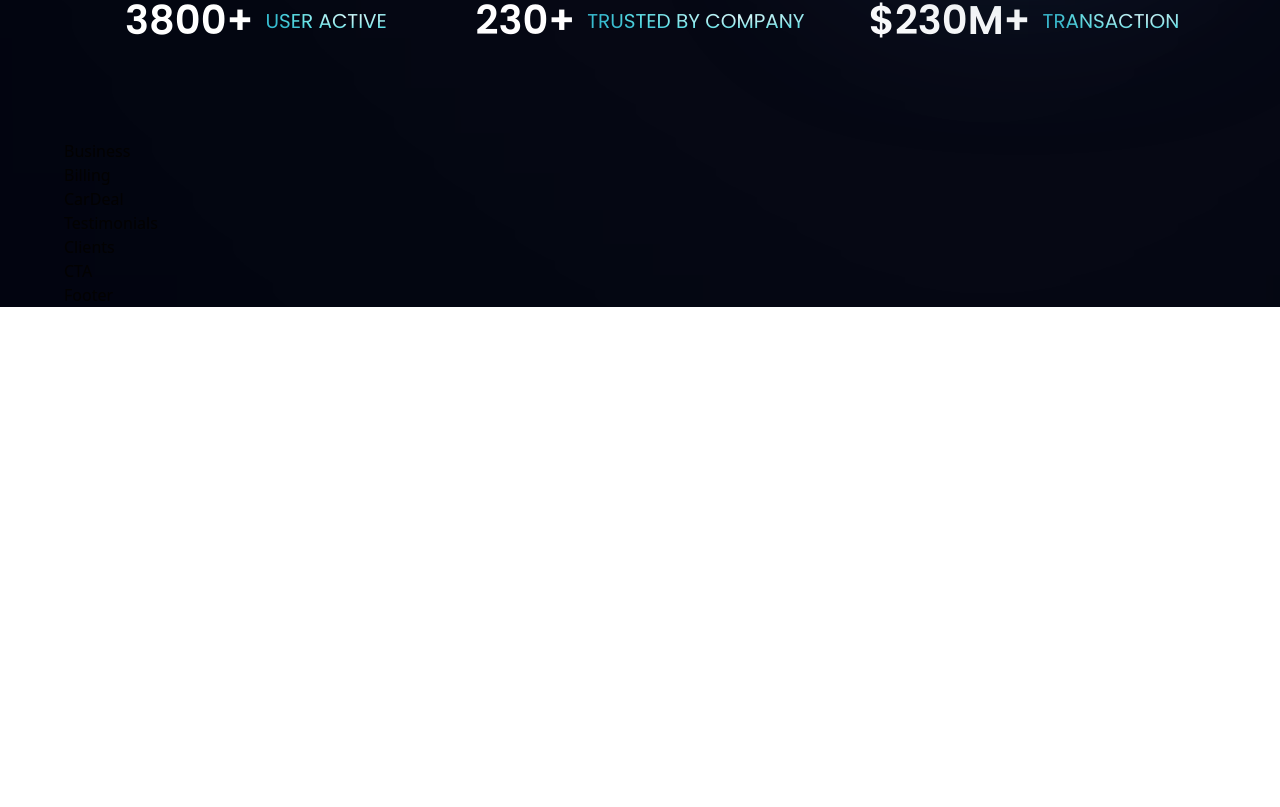
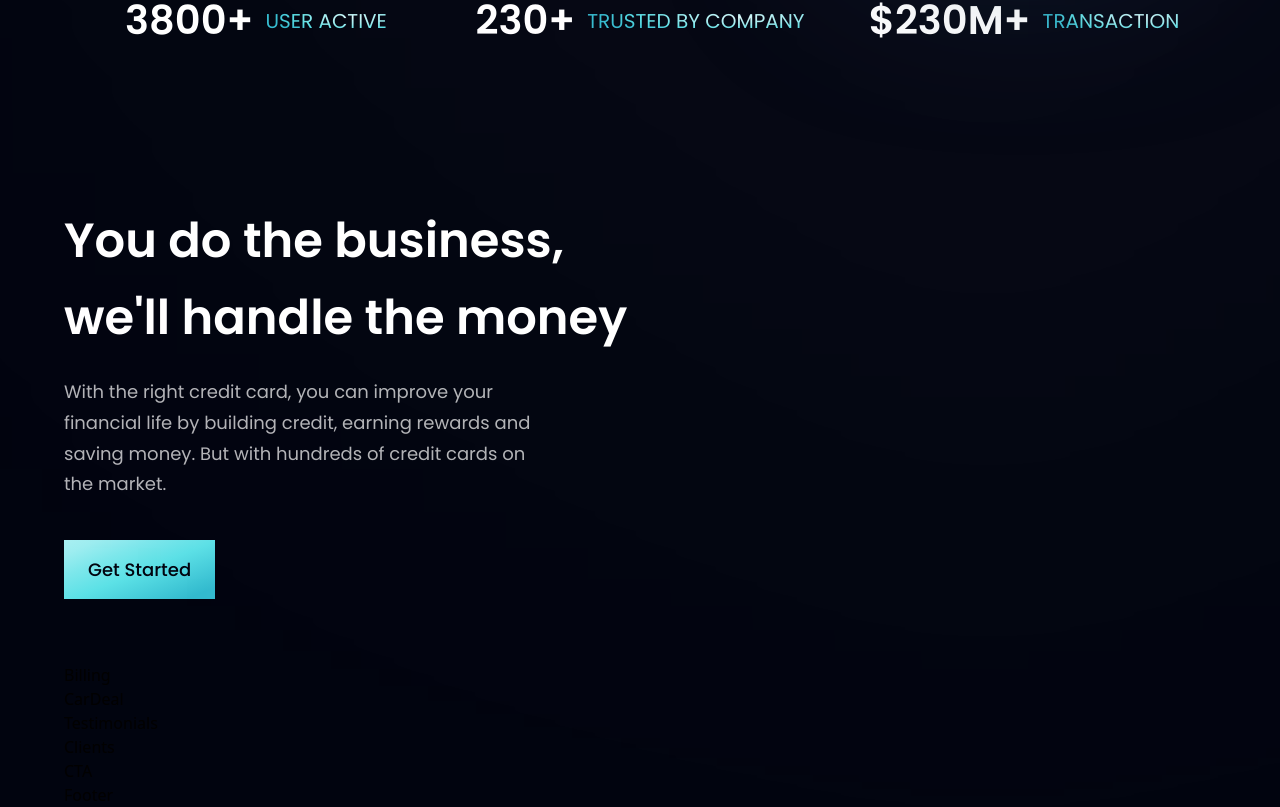
Before and after one commit to podestal/bank-tailwind-landing, a React (Vite) app: page / in a window 1280 px wide. Shown: the part 694-1501 px from the top of the page. Before the commit the page ends 1001 px from the top, so only its background shows below. Built offline with nearby package versions, Linux system fonts and the light colour scheme.

Commit message:
left side business

```diff
--- a/src/components/Business.jsx
+++ b/src/components/Business.jsx
@@ -1,8 +1,20 @@
-import React from 'react'
+import { features } from "../constants"
+import styles, { layout } from "../style"
+import Button from "./Button"
 
 const Business = () => {
   return (
-    <div>Business</div>
+    <section id="features" className={layout.section}>
+        <div className={layout.sectionInfo}>
+            <h2 className={styles.heading2}>You do the business, <br className="sm:block hidden"/>
+            we'll handle the money</h2>
+            <p className={`${styles.paragraph} max-w-[470px] mt-5`}>
+                With the right credit card, you can improve your financial life by building credit, earning rewards
+                and saving money. But with hundreds of credit cards on the market.
+            </p>
+            <Button styles='mt-10'/>
+        </div>
+    </section>
   )
 }
 
--- a/src/components/Button.jsx
+++ b/src/components/Button.jsx
@@ -1,8 +1,10 @@
 import React from 'react'
 
-const Button = () => {
+const Button = ({ styles }) => {
   return (
-    <div>Button</div>
+    <button type='button' className={`py-4 px-6 bg-blue-gradient font-poppins font-medium text-[18px] text-primary outline-none ${styles}`}>
+        Get Started
+    </button>
   )
 }
 
```
